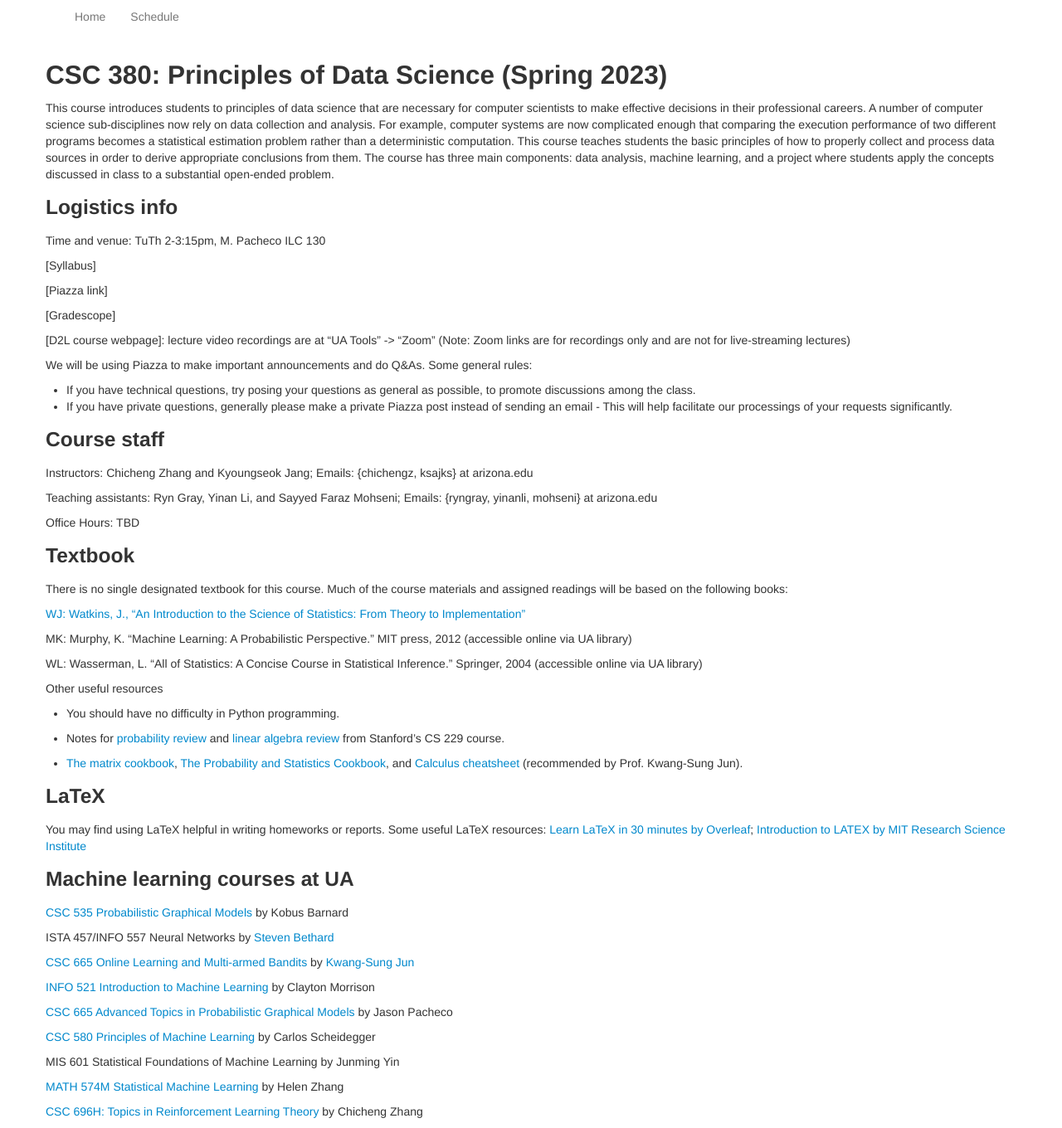
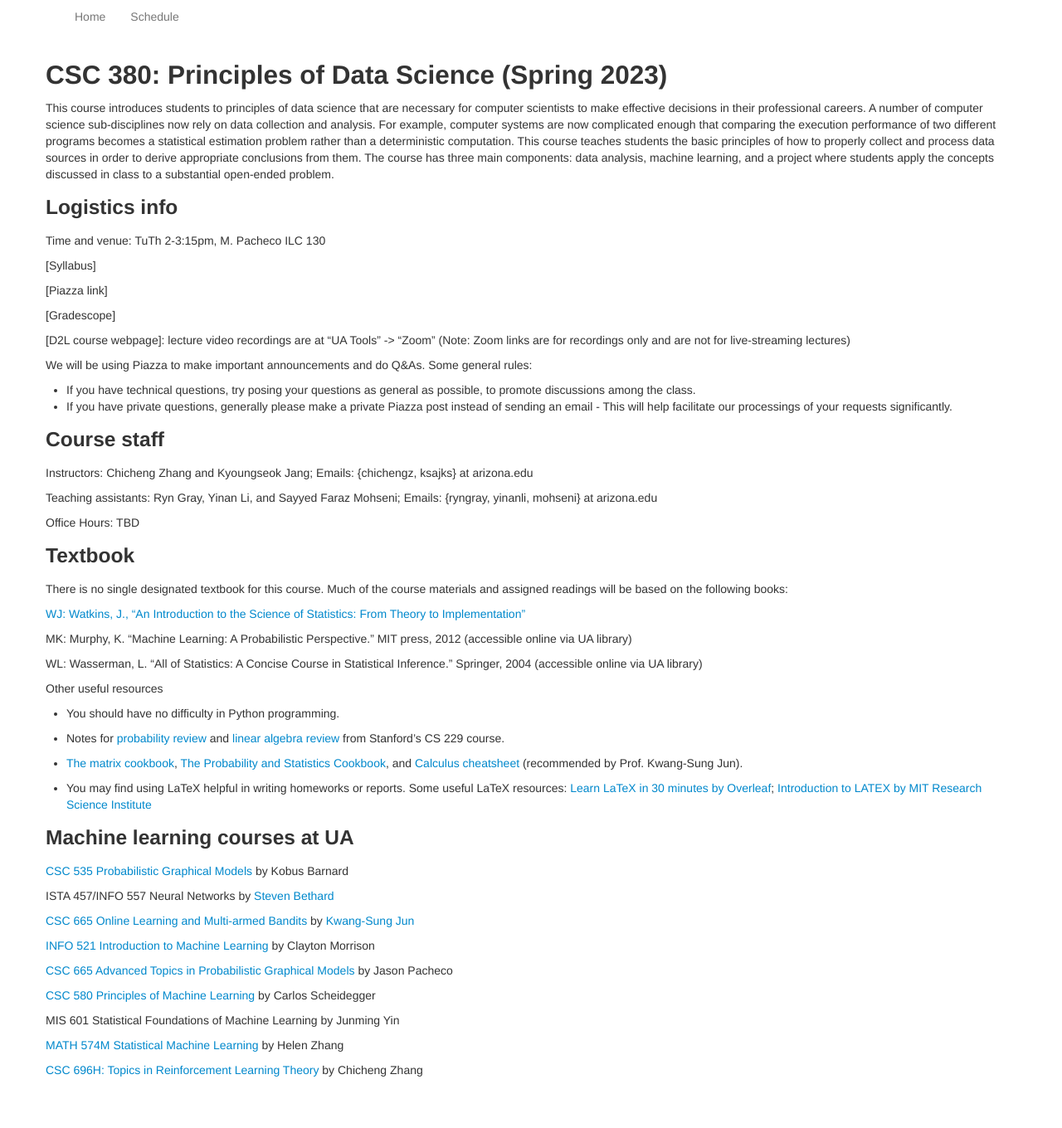
Before and after one commit to zcc1307/csc380-sp22, a Jekyll site: the page built from index.md, in a window 1280 px wide. Shown: the whole page at 83% size. Built offline with Jekyll 4.4.1, drawn with Linux system fonts in a browser that asks for light colours; after the commit the page ends 1310 px from its top, so only the background shows below that.

Commit message:
Update index.md

```diff
--- a/index.md
+++ b/index.md
@@ -65,10 +65,7 @@ Other useful resources
 
 - [The matrix cookbook](https://www.math.uwaterloo.ca/~hwolkowi/matrixcookbook.pdf), [The Probability and Statistics Cookbook](http://statistics.zone/), and [Calculus cheatsheet](https://tutorial.math.lamar.edu/pdf/calculus_cheat_sheet_all.pdf) (recommended by Prof. Kwang-Sung Jun).
 
-
-### LaTeX
-
-You may find using LaTeX helpful in writing homeworks or reports. Some useful LaTeX resources: [Learn LaTeX in 30 minutes by Overleaf](https://www.overleaf.com/learn/latex/Learn_LaTeX_in_30_minutes#Adding_math_to_LaTeX); [Introduction to LATEX by MIT Research Science Institute](http://web.mit.edu/rsi/www/pdfs/new-latex.pdf)
+- You may find using LaTeX helpful in writing homeworks or reports. Some useful LaTeX resources: [Learn LaTeX in 30 minutes by Overleaf](https://www.overleaf.com/learn/latex/Learn_LaTeX_in_30_minutes#Adding_math_to_LaTeX); [Introduction to LATEX by MIT Research Science Institute](http://web.mit.edu/rsi/www/pdfs/new-latex.pdf)
 
 
 ### Machine learning courses at UA
```
